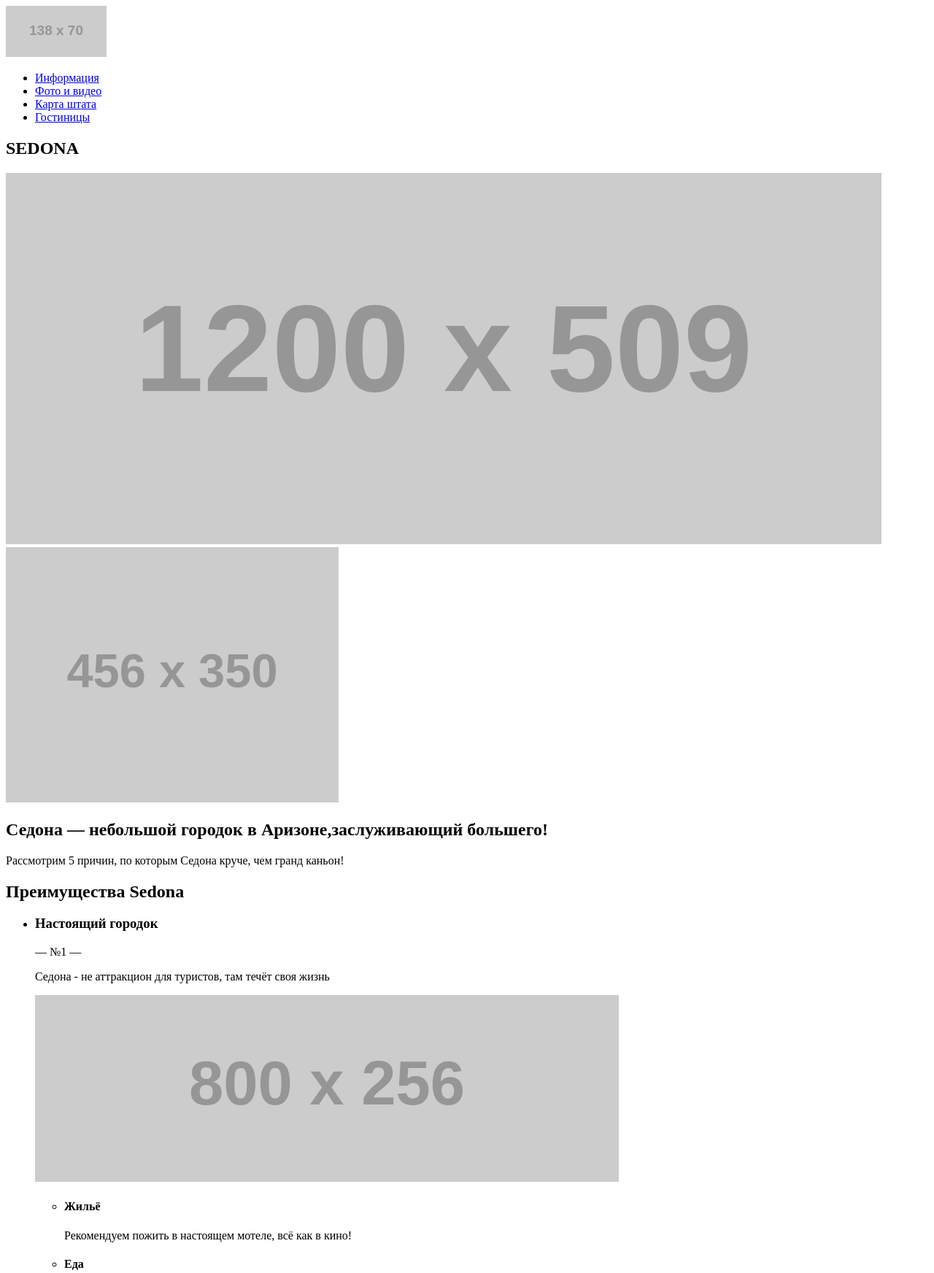
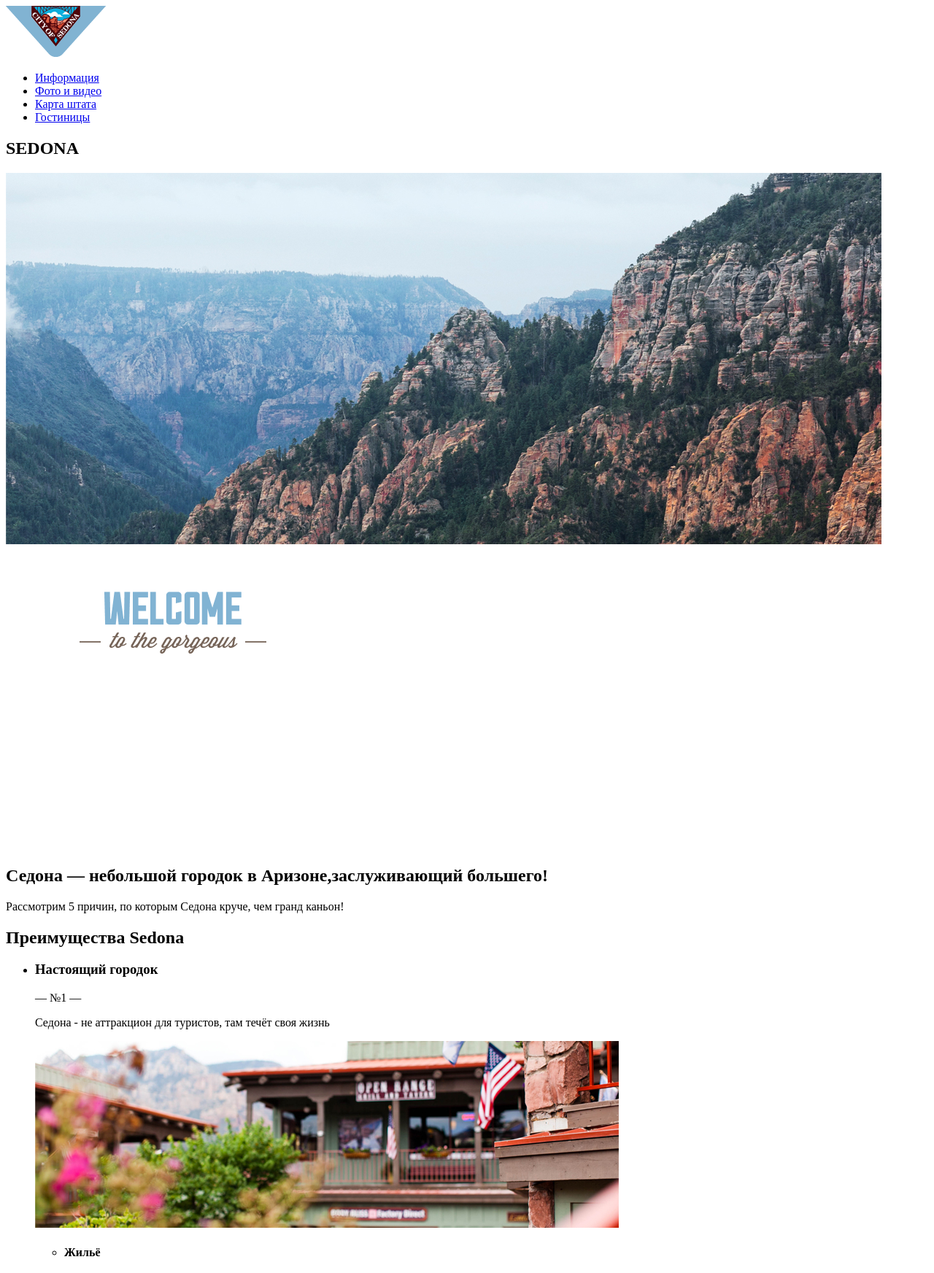
Before and after one commit to lapskaya-ks/223497-sedona-30, a plain HTML site: page index.html in a window 1280 px wide. Shown: the top 1745 px of the page at 73% size. Drawn offline with Linux system fonts and the light colour scheme; placeholder pictures from the web are drawn by us.

Commit message:
Обновил index.html

```diff
--- a/index.html
+++ b/index.html
@@ -7,7 +7,7 @@
   <body>
     <header>
       <a>
-      <img src="https://via.placeholder.com/138x70" alt="Логотип">
+      <img src="/img/header_logo.png" width="138" height="70" alt="Логотип Sedona">
        </a>
       <ul>
         <li><a href="#">Информация</a></li>
@@ -19,8 +19,9 @@
     <main>
       <section>
         <h1>SEDONA</h1>
-        <img src="https://via.placeholder.com/1200x509">
-        <img src="https://via.placeholder.com/456x350">
+        <img src="img/background_photo.jpg" width="1200" height="509" alt="Горы Седоны">
+        <img src="img/share_logo.png" width="1200" height="57" alt="Welcome to gorgeous sedona">
+        <img src="img/welcome.png" width="458" height="352" alt="">
       </section>
       <section>
         <h2>Седона — небольшой городок в Аризоне,заслуживающий большего!</h2>
@@ -33,7 +34,7 @@
             <h3>Настоящий городок</h3>
             <p>— №1 —</p>
             <p>Седона - не аттракцион для туристов, там  течёт своя жизнь</p>
-            <img src="https://via.placeholder.com/800x256">
+            <img src="img/image_plus1.jpg" width="800" height="256" alt="Здания Седоны">
               <ul>
                 <li>
                   <h4>Жильё</h4>
@@ -53,7 +54,7 @@
             <h3>Там есть Мост дьявола</h3>
             <p>— №2 —</p>
             <p>Да, по нему можно пройти! Если конечно вы осмелитесь</p>
-            <img src="https://via.placeholder.com/800x256">
+            <img src="img/image_plus5.jpg" width="800" height="256" alt="Мост дьявола в Седоне">
           </li>
           <li>
             <h3>Небольшая площадь</h3>
@@ -80,7 +81,7 @@
          <!-- Здесь будет форма -->
       <section>
         <h2>Карта</h2>
-        <img src="https://via.placeholder.com/1199x594">
+        <img src="img/map.jpg" width="1199" height="594" alt="Карта Седоны">
       </section>
 
     </main>
@@ -101,7 +102,7 @@
       <p>
         Website by
         <a href="https://htmlacademy.ru/intensive/htmlcss">
-        <img src="https://via.placeholder.com/115x41">
+        <img src="img/logo-htmlacademy.svg" width="115" height="41" alt="Логотип HTML">
       </a>
       </p>
     </footer>
```
